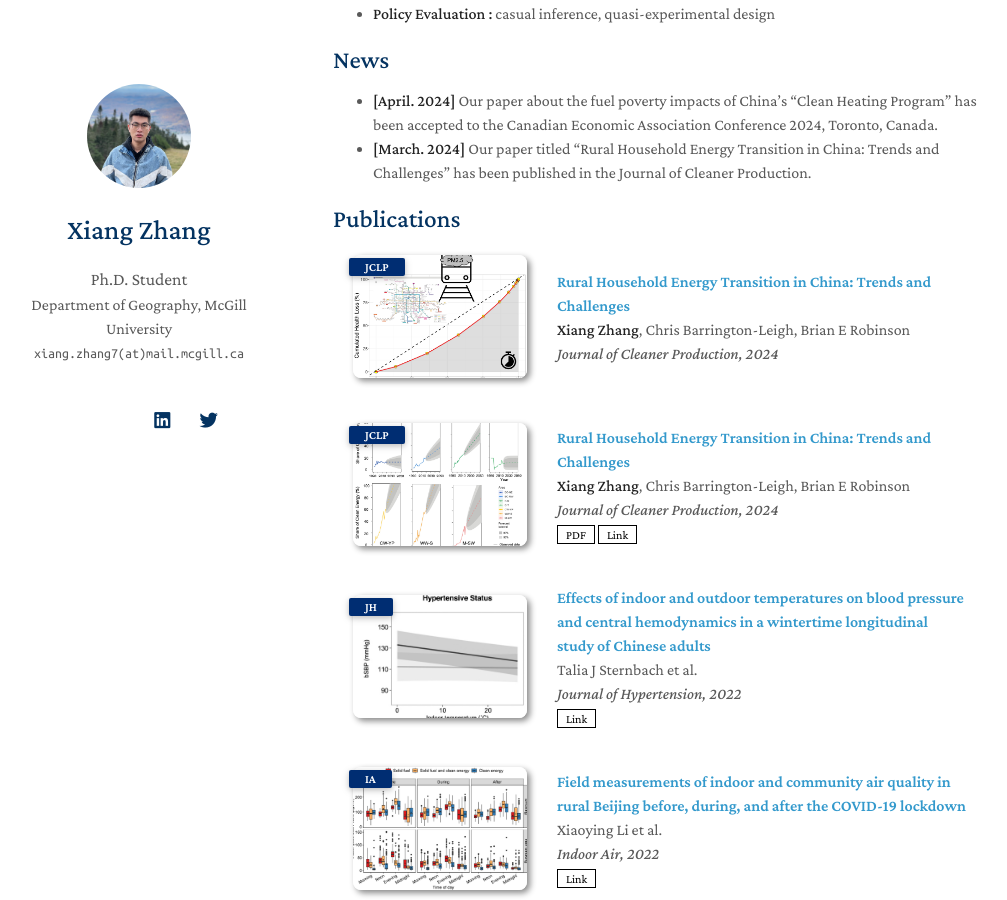
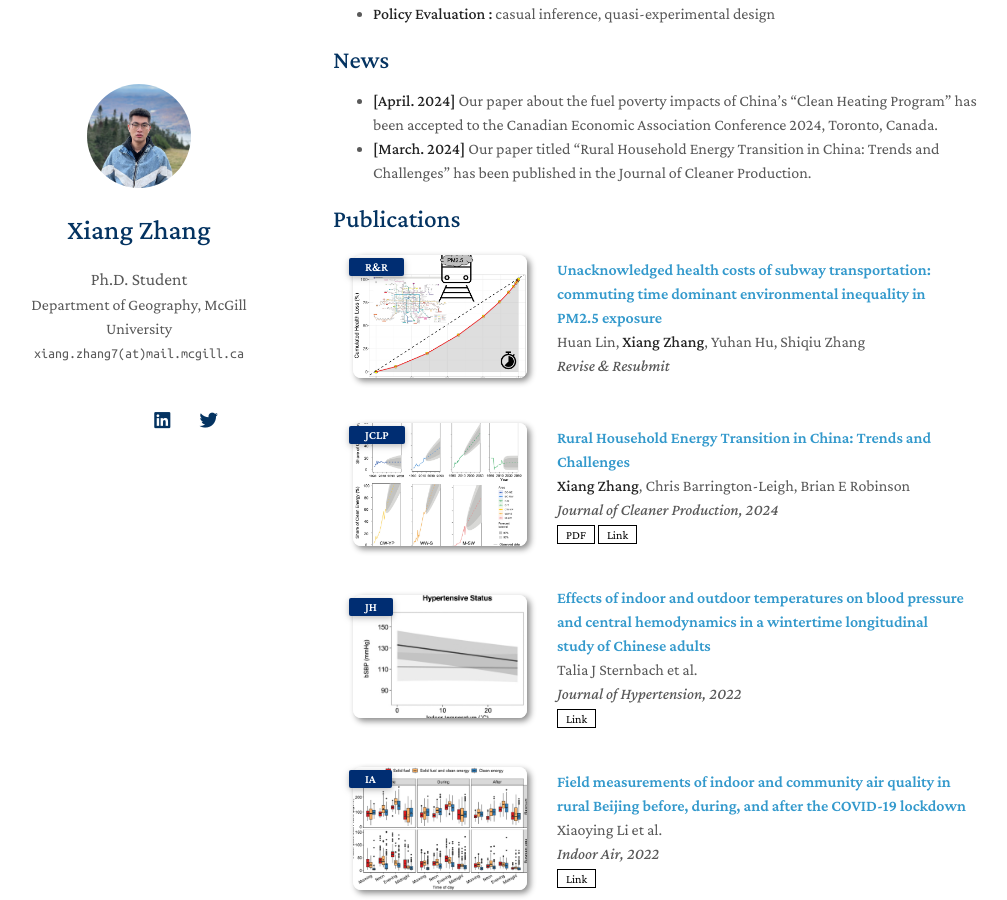
Before and after one commit to XiangShawnZhang/XiangShawnZhang.github.io, a Jekyll site: the page built from index.md, in a window 1280 px wide and 900 px high, scrolled down 361 px. Shown: the whole window, without its empty margins (137-1144 px from the left). Built offline with Jekyll 4.4.1, drawn with Linux system fonts in a browser that asks for light colours; nearby versions of some CDN libraries; a style sheet for code colours, icons or effects is not loaded; our own code applies the rules of GitHub Pages for plain Markdown files.

Commit message:
Update publications.yml

```diff
--- a/_data/publications.yml
+++ b/_data/publications.yml
@@ -1,9 +1,9 @@
 main:
 
-  - title: "Rural Household Energy Transition in China: Trends and Challenges"
-    authors: <strong>Xiang Zhang</strong>, Chris Barrington-Leigh, Brian E Robinson
-    conference_short: JCLP
-    conference: Journal of Cleaner Production, 2024
+  - title: "Unacknowledged health costs of subway transportation: commuting time dominant environmental inequality in PM2.5 exposure"
+    authors: Huan Lin, <strong>Xiang Zhang</strong>, Yuhan Hu, Shiqiu Zhang
+    conference_short: R&R
+    conference: Revise & Resubmit
     image: ./assets/img/Subway_Abs.jpg
 
 
```
